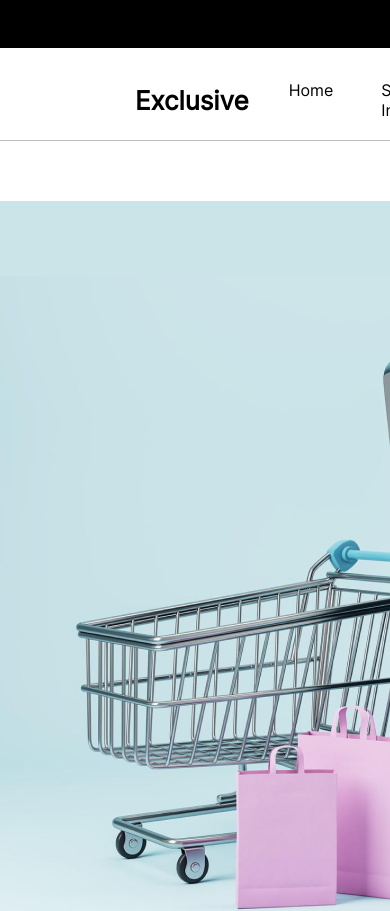
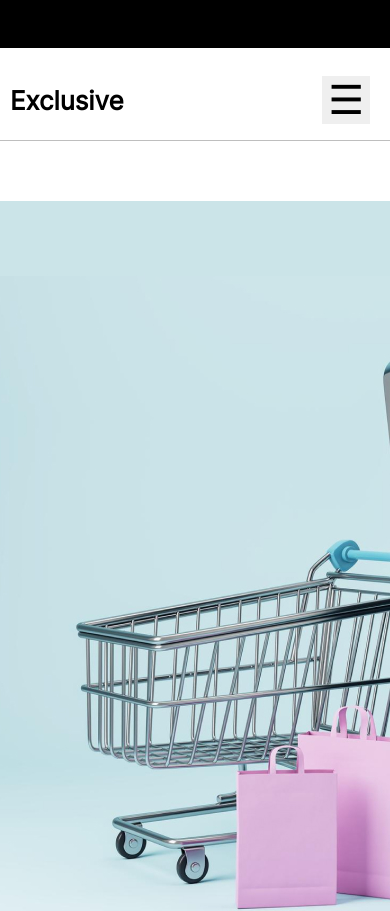
Before and after one commit to Chekhanadski/ecommerce-app, a React (Create React App) app: page / in a window 390 px wide. Shown: the top 911 px of the page. Built offline with nearby package versions, Linux system fonts and the light colour scheme.

Commit message:
feat: create responsive layout for header

```diff
--- a/src/components/Header/Header.tsx
+++ b/src/components/Header/Header.tsx
@@ -1,27 +1,43 @@
-import React from 'react';
+import React, { useEffect, useState } from 'react';
 import styles from './styles.module.css';
 
 function Header() {
+  const [isOpen, setIsOpen] = useState(false);
+
+  useEffect(() => {
+    if(isOpen) {
+      document.body.style.overflow = "hidden"
+    } else {
+      document.body.style.overflow = "visible"
+    }
+  }, [isOpen])
+
   return (
     <header className={styles.header}>
       <div className={styles.headerWrapper}>
         <div className={styles.nameShop}>
           <span>Exclusive</span>
         </div>
-        <nav className={styles.headerNav}>
+        <button type="button" onClick={() => setIsOpen(!isOpen)} className={styles.burger}>
+          ☰
+        </button>
+        <nav className={`${styles.headerNav} ${isOpen ? styles.open : ''}`}>
+          <button type="button" onClick={() => setIsOpen(false)} className={styles.closeButton}>
+            ✖
+          </button>
           <ul className={styles.headerNavList}>
             <li>
-              <a className={styles.navLink} href="/#">
+              <a onClick={() => setIsOpen(false)} className={styles.navLink} href="/#">
                 Home
               </a>
             </li>
             <li>
-              <a className={styles.navLink} href="/#">
+              <a onClick={() => setIsOpen(false)} className={styles.navLink} href="/#">
                 Sign In
               </a>
             </li>
             <li>
-              <a className={styles.navLink} href="/#">
+              <a onClick={() => setIsOpen(false)} className={styles.navLink} href="/#">
                 Sign Up
               </a>
             </li>
--- a/src/components/Header/styles.module.css
+++ b/src/components/Header/styles.module.css
@@ -32,7 +32,7 @@
 }
 
 .headerSearch {
-  width: 243px;
+  width: 200px;
 }
 
 .navLink {
@@ -43,3 +43,75 @@
 .navLink:hover {
   text-decoration-line: underline;
 }
+
+.burger {
+  display: none;
+  margin-right: 10px;
+  font-size: 40px;
+  border: none;
+  cursor: pointer;
+}
+
+.closeButton {
+  position: absolute;
+  top: 20px;
+  right: 20px;
+  background: none;
+  border: none;
+  font-size: 40px;
+  cursor: pointer;
+  color: #ffffff;
+}
+
+@media screen and (max-width: 900px) {
+  .headerWrapper {
+    margin: 0 20px;
+  }
+}
+
+@media screen and (max-width: 767px) {
+  .headerWrapper {
+    margin: 0 10px;
+    z-index: 1;
+  }
+
+  .burger {
+    display: block;
+  }
+
+.headerNav {
+  position: fixed;
+  top: 0;
+  right: 0;
+  height: 100vh;
+  width: 100%;
+  background-color: rgba(0, 0, 0, 0.95);
+  color: white;
+  display: flex;
+  flex-direction: column;
+  align-items: center;
+  justify-content: flex-start;
+  padding-top: 120px;
+  font-size: 30px;
+  font-weight: 600;
+  display: none;
+}
+
+  .headerNav.open {
+    display: flex;
+  }
+
+  .headerNavList {
+    flex-direction: column;
+    align-items: center;
+    padding: 0;
+  }
+
+  .navLink {
+    color: #ffffff;
+  }
+
+  .headerSearch {
+    display: none;
+  }
+}
```
